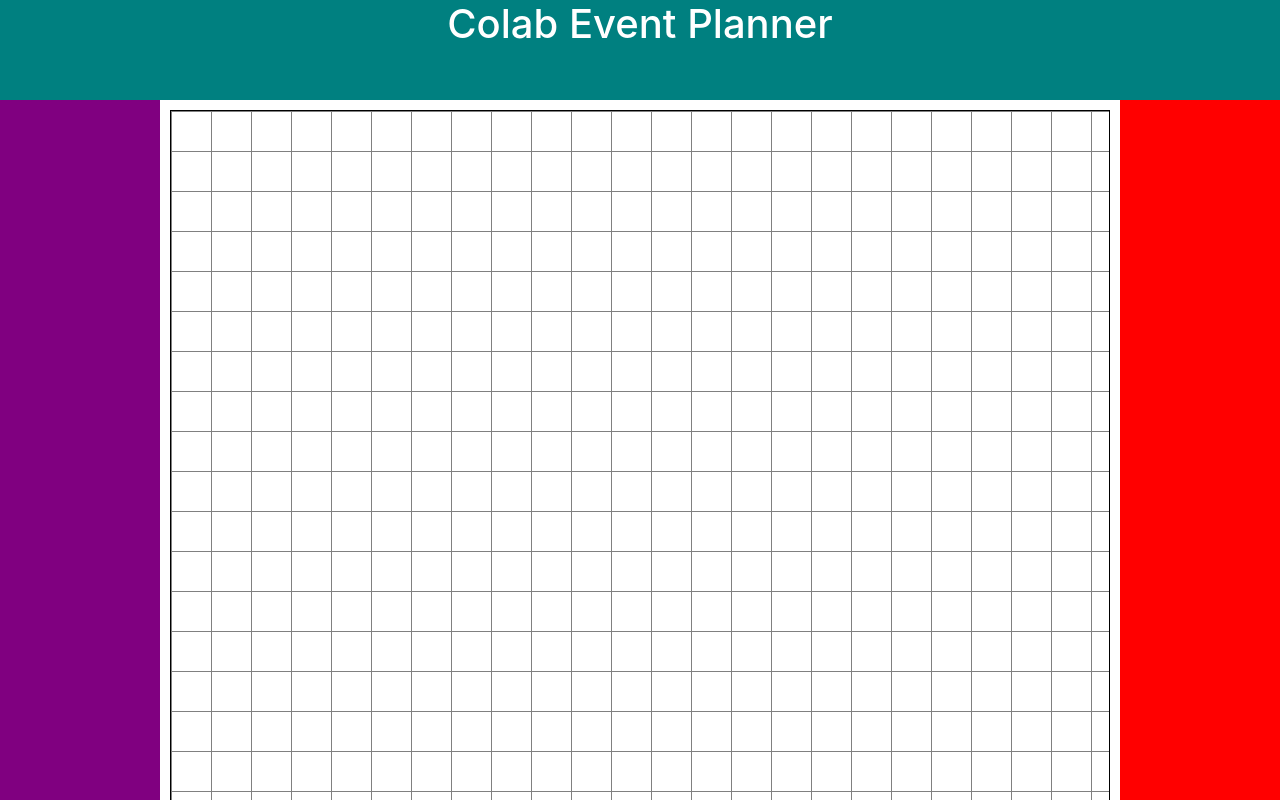
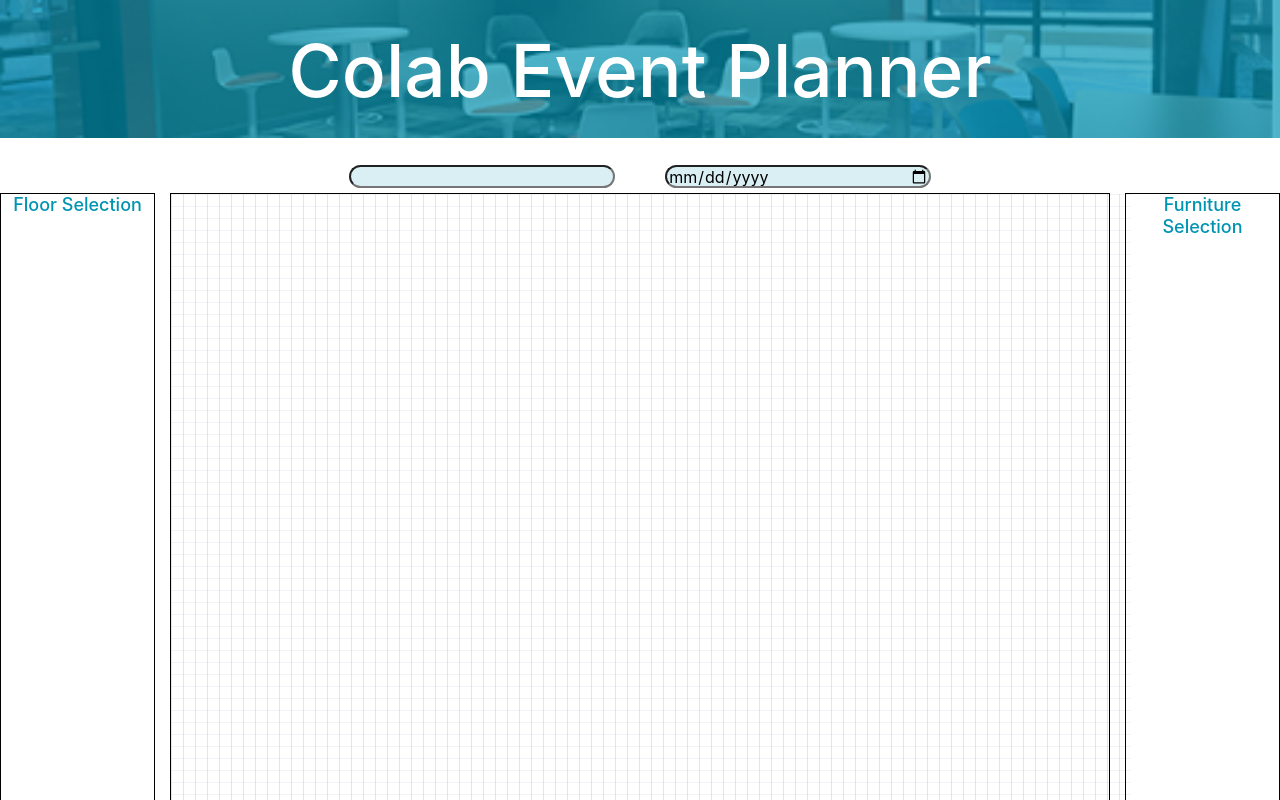
Before and after one commit to CR144/colab, a website built with Parcel: page index.html in a window 1280 px wide. Shown: the top 800 px of the page. Built offline with nearby package versions, Linux system fonts and the light colour scheme.

Commit message:
update from meeting

```diff
--- a/index.html
+++ b/index.html
@@ -35,13 +35,30 @@
         <h1>Colab Event Planner</h1>
       </div>
 
-      <div class="floor-selection"></div>
+      <div class="floor-selection">
+        <h3>Floor Selection</h3>
+      </div>
+      <div class="inputinfo">
 
-      <div class="floor-map"></div>
+        <form>
+          <input type="text" id="eventName">
+          <input type="date" id="eventDate">
+        </form>
+      </div>
 
-      <div class="assets"></div>
+      <div class="floor-map">
 
-      <div class="footer"></div>
+        <div class="grid-system"></div>
+      </div>
+
+      <div class="assets">
+        <h3>Furniture Selection</h3>
+      </div>
+
+      <div class="footer">
+        <button type="submit">Reset</button>
+        <button type="submit">Submit</button>
+      </div>
     </div>
   </body>
 </html>
--- a/src/styles.css
+++ b/src/styles.css
@@ -4,21 +4,33 @@ body {
 .grid-container {
   display: grid;
   grid-template-columns: 1fr 960px 1fr;
-  grid-template-rows: 1fr 980px 1fr;
-  grid-template-areas: "header header header" "floor-selection floor-map assets" "footer footer footer";
+  grid-template-rows: 148px 25px 980px 1fr;
+  grid-gap: 5px;
+  grid-template-areas: "header header header" "floor-selection inputinfo assets" "floor-selection floor-map assets" "footer footer footer";
 }
 
 .header {
+  color: white;
   display: grid;
   grid-template-columns: 100%;
-  grid-template-rows: 50px;
+  grid-template-rows: 100px;
   grid-area: header;
-  background-color: teal;
+  background-image: url(../assets/header-background.png);
+  background-repeat: no-repeat;
+  background-size: 100%;
+  align-items: center;
+}
+
+h3 {
+  text-align: center;
+  color: #0094B3;
+  font-size: 18px;
 }
 
 .header h1 {
   text-align: center;
-  margin: 0 auto;
+  margin: 42px auto 0px;
+  font-size: 73px;
 }
 
 .floor-map {
@@ -26,10 +38,38 @@ body {
   grid-area: floor-map;
   margin: 10px;
   border: 1px solid black;
-  background-size: 40px 40px;
+
+}
+
+.inputinfo {
+  text-align: center;
+
+
+}
+
+#eventName {
+  width: 266px;
+  height: 23px;
+  border-radius: 12px;
+  margin: 12px 23px 0 0;
+  background-color: rgba(0,148,179,.15);
+}
+
+#eventDate {
+  width: 266px;
+  height: 23px;
+  border-radius: 12px;
+  margin: 12px 0 0 23px;
+  background-color: rgba(0,148,179,.15);
+}
+
+.grid-system {
+  width: 960px;
+  height: 980px;
+  background-size: 12px 12px;
   background-image:
-  linear-gradient(to right, grey 1px, transparent 1px),
-  linear-gradient(to bottom, grey 1px, transparent 1px);
+  linear-gradient(to right, rgba(0, 0, 100, 0.1) 1px, transparent 1px),
+  linear-gradient(to bottom, rgba(0, 0, 100, 0.1), transparent 1px);
 }
 
 .floor-selection {
@@ -37,7 +77,8 @@ body {
   grid-template-columns: 1fr;
   grid-template-rows: 1fr;
   grid-area: floor-selection;
-  background-color: purple;
+  border: 1px solid black;
+  margin: 40px 0 10px 0;
 }
 
 
@@ -46,7 +87,8 @@ body {
   grid-template-columns: 1fr;
   grid-template-rows: 1fr;
   grid-area: assets;
-  background-color: red;
+  border: 1px solid black;
+  margin: 40px 0 10px 0;
 }
 
 .footer {
@@ -57,28 +99,9 @@ body {
   background-color: orange;
 }
 
-/*I'm going to start this out in CSS Grid (AT)*/
-/*
-#floorplan {
-  float: left;
-  border: 10px solid black;
-  height: 600px;
-  width: 100px;
-  margin-right: 20px;
+button {
+  text-align: center;
+  margin: 0 auto;
+  width: 128px;
+  height: 36px;
 }
-
-#editor {
-  border: 1px solid red;
-  float: left;
-  height: 600px;
-  width: 100px;
-  margin-right: 20px;
-}
-
-#furniture {
-  float: left;
-  border: 1px solid blue;
-  height: 600px;
-  width: 100px;
-}
-*/
```
Also changed, not shown: assets/barstool_chair.png (deleted), assets/header-background.png (added).
